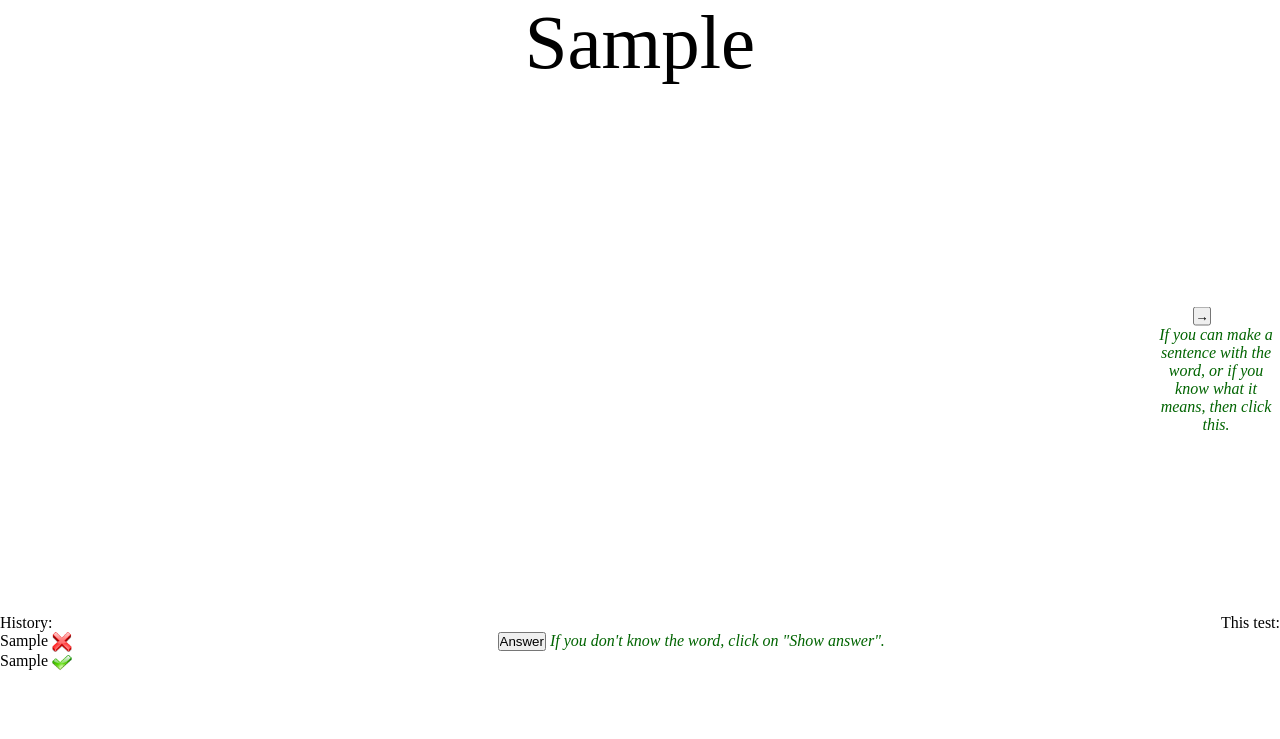
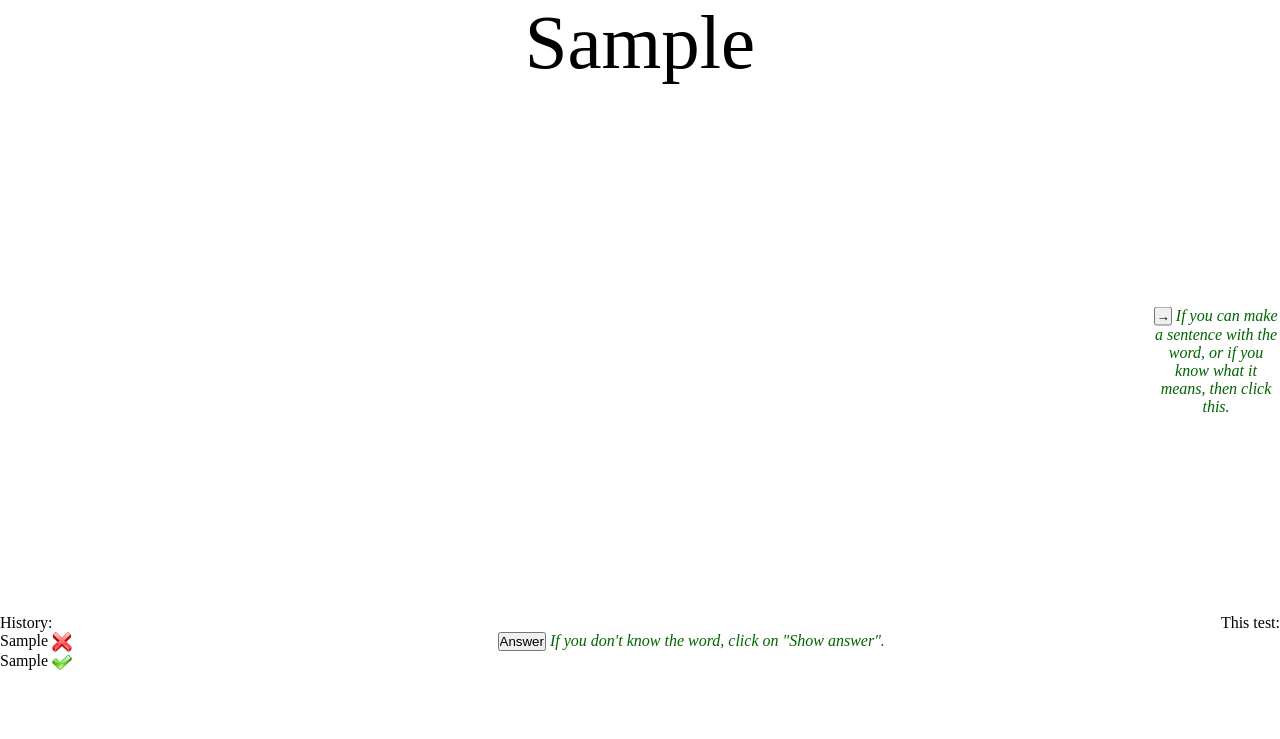
Before and after one commit to kgdunn/flashcards-for-learning, a Django app: template vocab/templates/vocab/quiz.html in a window 1280 px wide. Shown: the part 62-801 px from the top of the page. Run offline with Django 3.2, Linux system fonts and the light colour scheme; the template is opened without the code that fills it: most values are stand-ins (such as "Sample title", 1, 10 or a date in 2020); some libraries are stand-ins or nearby versions.

Commit message:
Formatting works on most devices now

```diff
--- a/vocab/templates/vocab/quiz.html
+++ b/vocab/templates/vocab/quiz.html
@@ -52,9 +52,7 @@ $(document).ready(hider);
 
 {% block mainleft %}
     {% if quiz.currentitem > 0 and not show_answer %}
-    <div style="max-width: 100px;">
     <input type="button" value="&larr;" onClick="javascript:location.href = '{% url 'quiz_HTML' hashvalue=quiz.quiz_hash action=1 %}';" />  {% if quiz.words_asked < 2 %}{% endif %}
-    </div>
     <span style="font-style: italic; color: darkgreen;" class="www-advice">
     {% if quiz.n_words_asked == 2 %}You can always go backwards and see prior words.{% endif %}
     </span>
@@ -66,10 +64,7 @@ $(document).ready(hider);
 
 {% block mainright %}
     {% if not show_answer %}
-    <div style="max-width: 100px;">
     <input type="button" value="&rarr;" onClick="javascript:location.href = '{% url 'quiz_HTML' hashvalue=quiz.quiz_hash action=2 %}';" /> {% if quiz.words_asked < 2 %}{% endif %}
-
-    </div>
     {% endif %}
     <span style="font-style: italic; color: darkgreen;" class="www-advice">
     {% if quiz.n_words_asked == 1 %}If you can make a sentence with the word, or if you know what it means, then click this.{% endif %}
```
